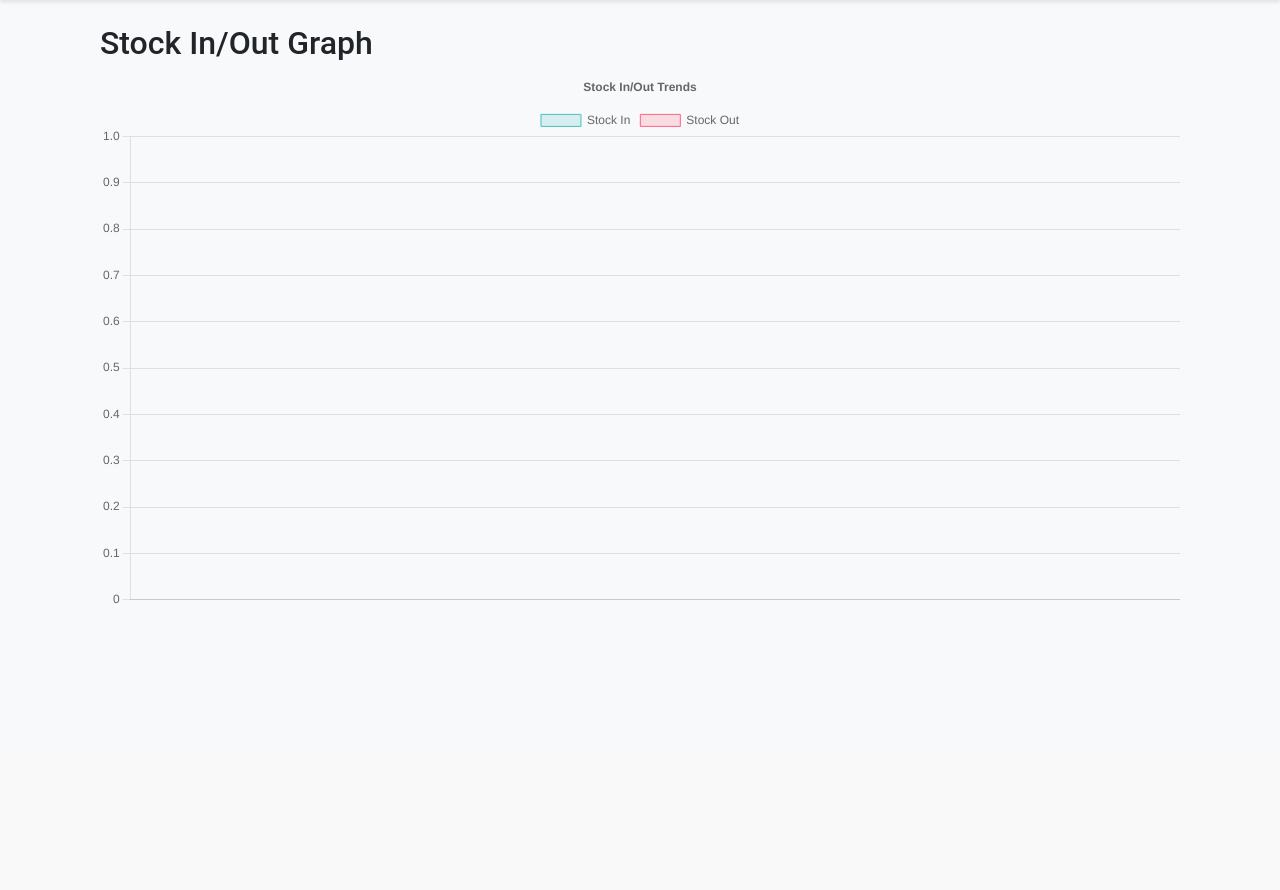
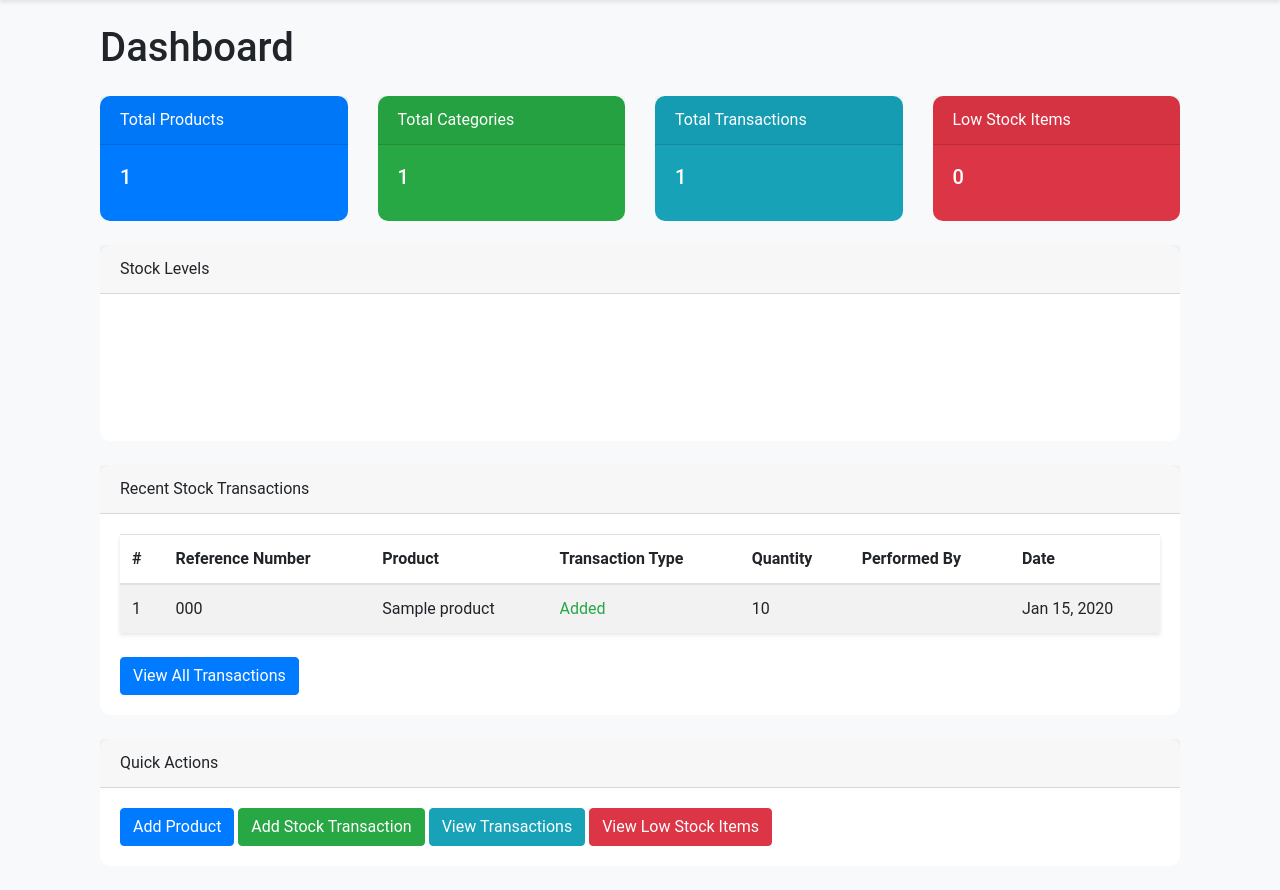
Before and after one commit to Kevin091295/inventory_management_sys, a Django app: page /index/ in a window 1280 px wide. Shown: the part 56-946 px from the top of the page. Before the commit the page ends 660 px from the top, so only its background shows below. Run offline with Django 3.2, Linux system fonts and the light colour scheme; a user stored in the database is signed in; tables that the repository leaves empty hold one stand-in row (values such as "Sample post"); some libraries are stand-ins or nearby versions.

Commit message:
dashboard updated.

```diff
--- a/dashboard/urls.py
+++ b/dashboard/urls.py
@@ -3,7 +3,7 @@
 from .models import Product, Supplier, Category
 
 urlpatterns = [
-    path('index/', views.index, name='dashboard-index'),
+    path('index/', views.dashboard_index, name='dashboard-index'),
 
     path('customers/', views.customers, name='dashboard-customers'),
     path('customers/detial/<int:pk>/', views.customer_detail,
@@ -33,4 +33,7 @@
     path('stock-transactions/add/', views.add_stock_transaction, name='add-stock-transaction'),
     path('stock-transactions/edit/<int:pk>/', views.edit_stock_transaction, name='edit-stock-transaction'),
     path('stock-transactions/delete/<int:pk>/', views.delete_stock_transaction, name='delete-stock-transaction'),
+
+    path('low-stock-items/', views.low_stock_items, name='low-stock-items'),
+
 ]
--- a/dashboard/views.py
+++ b/dashboard/views.py
@@ -10,19 +10,37 @@
 
 # Create your views here.
 
+@login_required(login_url='user-login')
+def dashboard_index(request):
+    # Summary Cards Data
+    total_products = Product.objects.count()
+    total_categories = Category.objects.count()
+    total_transactions = StockTransaction.objects.count()
+    low_stock_items = Product.objects.filter(stock_level__lt=10).count()
 
-@login_required(login_url="user-login")
-def index(request):
+    # Recent Transactions
+    recent_transactions = StockTransaction.objects.order_by('-timestamp')[:5]
 
-    stock_in_data = StockTransaction.objects.filter(transaction_type='IN').values('timestamp', 'quantity')
-    stock_out_data = StockTransaction.objects.filter(transaction_type='OUT').values('timestamp', 'quantity')
+    # Stock Level Chart Data
+    products = Product.objects.all()
+    product_names = [product.name for product in products]
+    product_stock_levels = [product.stock_level for product in products]
+    stock_colors = [
+        'rgba(75, 192, 192, 0.7)' if product.stock_level >= 10 else 'rgba(255, 99, 132, 0.7)'
+        for product in products
+    ]
 
     context = {
-        'stock_in_data': list(stock_in_data),
-        'stock_out_data': list(stock_out_data),
+        'total_products': total_products,
+        'total_categories': total_categories,
+        'total_transactions': total_transactions,
+        'low_stock_items': low_stock_items,
+        'recent_transactions': recent_transactions,
+        'product_names': product_names,
+        'product_stock_levels': product_stock_levels,
+        'stock_colors': stock_colors,
     }
     return render(request, 'dashboard/index.html', context)
-
 
 @login_required(login_url="user-login")
 @allowed_users(allowed_roles=["Admin"])
@@ -268,6 +286,10 @@
     messages.success(request, f"Stock transaction for {product_name} was successfully deleted.")
     return redirect("dashboard-stock-transactions")
 
+def low_stock_items(request):
+    low_stock_products = Product.objects.filter(stock_level__lt=10)
+    return render(request, 'dashboard/low_stock_items.html', {'low_stock_products': low_stock_products})
+
 # ------------------ CATEGORY  ------------------
 # XXXXXXXXXXXXXXXXXXXXXXXXXXXXXXXXXXXXXXXXXXXXXXX
 
--- a/templates/dashboard/index.html
+++ b/templates/dashboard/index.html
@@ -3,56 +3,126 @@
 
 {% block content %}
 <div class="container mt-4">
-    <h2>Stock In/Out Graph</h2>
-    <canvas id="stockChart" width="400" height="200"></canvas>
+    <h1 class="mb-4">Dashboard</h1>
+
+    <!-- Overview Cards -->
+    <div class="row mb-4">
+        <div class="col-md-3">
+            <div class="card text-white bg-primary">
+                <div class="card-header">Total Products</div>
+                <div class="card-body">
+                    <h5 class="card-title">{{ total_products }}</h5>
+                </div>
+            </div>
+        </div>
+        <div class="col-md-3">
+            <div class="card text-white bg-success">
+                <div class="card-header">Total Categories</div>
+                <div class="card-body">
+                    <h5 class="card-title">{{ total_categories }}</h5>
+                </div>
+            </div>
+        </div>
+        <div class="col-md-3">
+            <div class="card text-white bg-info">
+                <div class="card-header">Total Transactions</div>
+                <div class="card-body">
+                    <h5 class="card-title">{{ total_transactions }}</h5>
+                </div>
+            </div>
+        </div>
+        <div class="col-md-3">
+            <div class="card text-white bg-danger">
+                <div class="card-header">Low Stock Items</div>
+                <div class="card-body">
+                    <h5 class="card-title">{{ low_stock_items }}</h5>
+                </div>
+            </div>
+        </div>
+    </div>
+
+    <!-- Stock Level Chart -->
+    <div class="card mb-4">
+        <div class="card-header">Stock Levels</div>
+        <div class="card-body">
+            <canvas id="stockChart" height="100"></canvas>
+        </div>
+    </div>
+
+    <!-- Recent Stock Transactions -->
+    <div class="card mb-4">
+        <div class="card-header">Recent Stock Transactions</div>
+        <div class="card-body">
+            <table class="table table-striped">
+                <thead>
+                    <tr>
+                        <th>#</th>
+                        <th>Reference Number</th>
+                        <th>Product</th>
+                        <th>Transaction Type</th>
+                        <th>Quantity</th>
+                        <th>Performed By</th>
+                        <th>Date</th>
+                    </tr>
+                </thead>
+                <tbody>
+                    {% for transaction in recent_transactions %}
+                    <tr>
+                        <td>{{ forloop.counter }}</td>
+                        <td>{{ transaction.reference_number }}</td>
+                        <td>{{ transaction.product.name }}</td>
+                        <td>
+                            {% if transaction.transaction_type == "ADD" %}
+                            <span class="text-success">Added</span>
+                            {% else %}
+                            <span class="text-danger">Removed</span>
+                            {% endif %}
+                        </td>
+                        <td>{{ transaction.quantity }}</td>
+                        <td>{{ transaction.performed_by }}</td>
+                        <td>{{ transaction.timestamp|date:"M d, Y" }}</td>
+                    </tr>
+                    {% endfor %}
+                </tbody>
+            </table>
+            <a href="{% url 'dashboard-stock-transactions' %}" class="btn btn-primary mt-2">View All Transactions</a>
+        </div>
+    </div>
+
+    <!-- Quick Actions -->
+    <div class="card mb-4">
+        <div class="card-header">Quick Actions</div>
+        <div class="card-body">
+            <a href="{% url 'add-product' %}" class="btn btn-primary">Add Product</a>
+            <a href="{% url 'add-stock-transaction' %}" class="btn btn-success">Add Stock Transaction</a>
+            <a href="{% url 'dashboard-stock-transactions' %}" class="btn btn-info">View Transactions</a>
+            <a href="{% url 'low-stock-items' %}" class="btn btn-danger">View Low Stock Items</a>
+        </div>
+    </div>
 </div>
+{% endblock %}
 
-<script src="https://cdn.jsdelivr.net/npm/chart.js"></script>
 <script>
-    // Prepare stock data
-    const stockInData = {{ stock_in_data|safe }};
-    const stockOutData = {{ stock_out_data|safe }};
-
-    // Format data for the chart
-    const labels = stockInData.map(data => new Date(data.timestamp).toLocaleDateString());
-    const stockInQuantities = stockInData.map(data => data.quantity);
-    const stockOutQuantities = stockOutData.map(data => data.quantity);
-
-    // Create the chart
-    const ctx = document.getElementById('stockChart').getContext('2d');
-    const stockChart = new Chart(ctx, {
-        type: 'line', // or 'bar' if you prefer a bar chart
+    var ctx = document.getElementById('stockChart').getContext('2d');
+    var stockChart = new Chart(ctx, {
+        type: 'bar',
         data: {
-            labels: labels,
-            datasets: [
-                {
-                    label: 'Stock In',
-                    data: stockInQuantities,
-                    borderColor: 'rgba(75, 192, 192, 1)',
-                    backgroundColor: 'rgba(75, 192, 192, 0.2)',
-                    borderWidth: 1,
-                },
-                {
-                    label: 'Stock Out',
-                    data: stockOutQuantities,
-                    borderColor: 'rgba(255, 99, 132, 1)',
-                    backgroundColor: 'rgba(255, 99, 132, 0.2)',
-                    borderWidth: 1,
-                },
-            ],
+            labels: {{ product_names|safe }},
+            datasets: [{
+                label: 'Stock Levels',
+                data: {{ product_stock_levels|safe }},
+                backgroundColor: {{ stock_colors|safe }}
+            }]
         },
         options: {
             responsive: true,
-            plugins: {
-                legend: {
-                    position: 'top',
-                },
-                title: {
-                    display: true,
-                    text: 'Stock In/Out Trends',
-                },
-            },
-        },
+            scales: {
+                yAxes: [{
+                    ticks: {
+                        beginAtZero: true
+                    }
+                }]
+            }
+        }
     });
 </script>
-{% endblock %}
```
Also changed, not shown: templates/dashboard/low_stock_items.html (added, +33 -0 lines).
